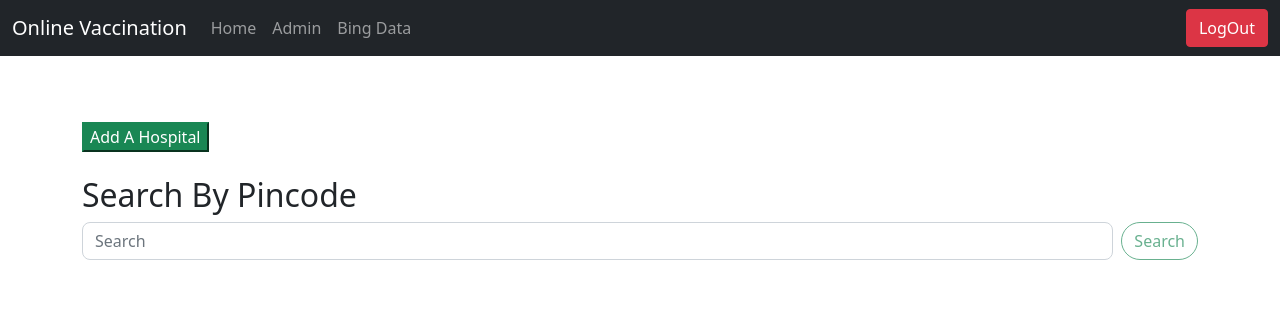
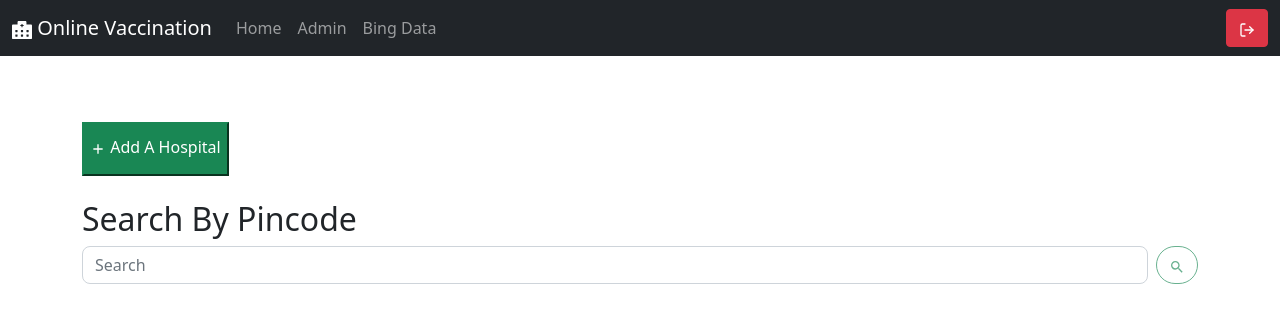
Before and after one commit to shubhamy4ever/Online_Vaccination, a React (Create React App) app: page /searchhospadmin in a window 1280 px wide. Shown: the top 322 px of the page. Built offline with nearby package versions, Linux system fonts and the light colour scheme; sample sign-in values are in the browser's storage.

Commit message:
used react icons instead of fontawesome cdn and added more icons in website

```diff
--- a/package.json
+++ b/package.json
@@ -9,6 +9,7 @@
     "concurrently": "^6.5.1",
     "react": "^17.0.2",
     "react-dom": "^17.0.2",
+    "react-icons": "^4.3.1",
     "react-router-dom": "^5.2.0",
     "react-scripts": "4.0.3",
     "serve": "^13.0.2",
--- a/public/index.html
+++ b/public/index.html
@@ -13,7 +13,6 @@
     <link rel="manifest" href="%PUBLIC_URL%/manifest.json" />
     <link href="https://cdn.jsdelivr.net/npm/bootstrap@5.1.3/dist/css/bootstrap.min.css" rel="stylesheet" integrity="sha384-1BmE4kWBq78iYhFldvKuhfTAU6auU8tT94WrHftjDbrCEXSU1oBoqyl2QvZ6jIW3" crossorigin="anonymous">
     <title>Online Vaccination -Book Vaccine Online</title>
-    <script src="https://kit.fontawesome.com/11659544a5.js" crossorigin="anonymous"></script>
   </head>
   <body>
     <noscript>You need to enable JavaScript to run this app.</noscript>
--- a/src/App.css
+++ b/src/App.css
@@ -150,3 +150,6 @@ overflow-y: auto;
 height: 70vh;
 
 }
+.iconr{
+  cursor: pointer;
+}
--- a/src/components/BookAVaccine.js
+++ b/src/components/BookAVaccine.js
@@ -1,6 +1,5 @@
 import React,{useState} from "react";
 import {useHistory,Link} from "react-router-dom";
-
 export const BookAVaccine = (props) => {
   localStorage.removeItem("token");
   let history = useHistory();
--- a/src/components/BookedCard.js
+++ b/src/components/BookedCard.js
@@ -1,5 +1,6 @@
 import React from "react";
 
+import { TiCancel } from 'react-icons/ti';
 
 export default function BookedCard(props) {
 
@@ -14,7 +15,7 @@ export default function BookedCard(props) {
     <p className="card-text lighter-cap2">On {props.date} at {props.time}</p>
     <p className="card-text lighter-cap2">{props.vaccineType}</p>
     {/* alert after deleting  */}
-          <i className="fas fa-trash-alt my-3 mx-2" onClick={()=>{props.cancelAppointment(props.id)}}> Cancel Appointment</i>
+          <button className="my-1 btn btn-danger iconr" onClick={()=>{props.cancelAppointment(props.id)}} > <TiCancel/> Cancel Appointment </button>
   </div>
 </div>
     )
--- a/src/components/BookingStatus.js
+++ b/src/components/BookingStatus.js
@@ -69,7 +69,7 @@ let history = useHistory();
           );
         })}
          {/* eslint-disable-next-line */}
-        <Link to="/searchhosp" className="btn btn-primary my-4" >Book Vaccine</Link>
+        <Link to="/searchhosp" className="btn btn-primary my-4" > {bookingStatus.length===0?"Book Vaccine":"Search"}</Link>
       </div>
     </div>
   );
--- a/src/components/Home.js
+++ b/src/components/Home.js
@@ -3,6 +3,7 @@ import card1 from "./images/cards1.jpg";
 import card2 from "./images/cards2.jpg";
 import card3 from "./images/cards3.jpg";
 import endpandemic from "./videos/endpandemic.mp4";
+import  {MdPhone} from "react-icons/md";
 export const Home = () => {
   localStorage.removeItem("token");
   return (
@@ -16,7 +17,7 @@ export const Home = () => {
         <div className="card-body">
           <div className="d-flex height bd-highlight">
             <div className="p-2 flex-fill bd-highlight align-self-center helpinfo">
-              Helpline number
+              Helpline number <MdPhone />
             </div>
             <div className="p-2 flex-fill bd-highlight align-self-center">
               {" "}
--- a/src/components/Navbar.js
+++ b/src/components/Navbar.js
@@ -1,5 +1,8 @@
 import React from "react";
 import { Link, useLocation ,useHistory} from "react-router-dom";
+import { FiLogOut } from 'react-icons/fi';
+import { FaHospitalAlt } from 'react-icons/fa';
+
 export const Navbar = () => {
 let history = useHistory();
   const location = useLocation();
@@ -12,7 +15,7 @@ history.push("/");
       <nav className="navbar navbar-expand-lg fixed-top navbar-dark bg-dark">
         <div className="container-fluid">
           <Link className="navbar-brand" to="/">
-            Online Vaccination
+          <FaHospitalAlt /> Online Vaccination
           </Link>
           <button
             className="navbar-toggler"
@@ -64,7 +67,7 @@ history.push("/");
             <Link className="btn btn-outline-success marginforbut " to="/bookavaccine" role="button">Login</Link>
             <Link className="btn btn-outline-success " to="/signup" role="button">Signup</Link>
         </form>
-: <button onClick={handleLogout} className="btn btn-danger">LogOut</button>}
+: <button onClick={handleLogout} className="btn btn-danger"><FiLogOut /></button>}
           </div>
         </div>
       </nav>
--- a/src/components/Searchbypin.js
+++ b/src/components/Searchbypin.js
@@ -1,7 +1,8 @@
 import React, { useState , useRef} from "react";
 import { Searchedtable } from "./Searchedtable";
 import { Link , useHistory } from "react-router-dom";
-
+import { BiArrowBack } from 'react-icons/bi';
+import { MdOutlineSearch } from 'react-icons/md';
 export const Searchbypin = (props) => {
   //use effect first the setting and initialzing state
 
@@ -53,9 +54,9 @@ function handleChange(e) {
   return (
     <div className="container my-5 moremargin">
        <Link
-          className="btn btn-success my-3"
+          className="btn btn-success my-4"
           to="/bookingstatus"
-        >	&#8592; Go Back</Link>
+        ><BiArrowBack/> Go Back</Link>
       <h2>Search By Pincode</h2>
       <form className=" d-flex my-2">
         <input
@@ -73,7 +74,7 @@ function handleChange(e) {
           disabled={searchC.pincode.length<6?true:false}
           ref={refSearch}
         >
-          Search
+        < MdOutlineSearch />
         </button>
       </form>
 
--- a/src/components/Searchbypinadmin.js
+++ b/src/components/Searchbypinadmin.js
@@ -2,6 +2,7 @@ import React, { useState, useRef } from "react";
 
 import { Searchedtableadmin } from "./Searchedtableadmin";
 import { useHistory } from "react-router-dom";
+import { MdOutlineAdd , MdOutlineSearch } from 'react-icons/md';
 
 export const Searchbypinadmin = (props) => {
   //use effect first the setting and initialzing state
@@ -177,7 +178,7 @@ let history = useHistory();
           data-bs-target="#addhosp"
         >
           {" "}
-          Add A Hospital
+          <MdOutlineAdd className="my-3"/> Add A Hospital
         </button>
       </div>
       {/* add hospital modal */}
@@ -192,7 +193,7 @@ let history = useHistory();
           <div className="modal-content">
             <div className="modal-header">
               <h5 className="modal-title" id="exampleModalLabel">
-                Add Hospital
+              Add Hospital
               </h5>
               <button
                 type="button"
@@ -419,7 +420,7 @@ let history = useHistory();
           disabled={search.pincode.length < 6 ? true : false}
           ref={refRefresh}
         >
-          Search
+         <MdOutlineSearch />
         </button>
       </form>
 
--- a/src/components/Searchedtableadmin.js
+++ b/src/components/Searchedtableadmin.js
@@ -1,4 +1,5 @@
 import React from "react";
+import { MdDelete } from 'react-icons/md';
 export const Searchedtableadmin = (props) => {
 
   return (
@@ -40,7 +41,7 @@ export const Searchedtableadmin = (props) => {
                 >
                   Add / Remove Slots
                 </button>
-                <i className="fas fa-trash-alt my-3 mx-2" onClick={()=>{props.deleteHosp(props.id)}}></i>
+                <MdDelete className="my-3 mx-2 iconr" onClick={()=>{props.deleteHosp(props.id)}}/>
               </td>
             </tr>
           </tbody>
```
Also changed, not shown: 1 other file (tests, documents, lock files or other folders).
